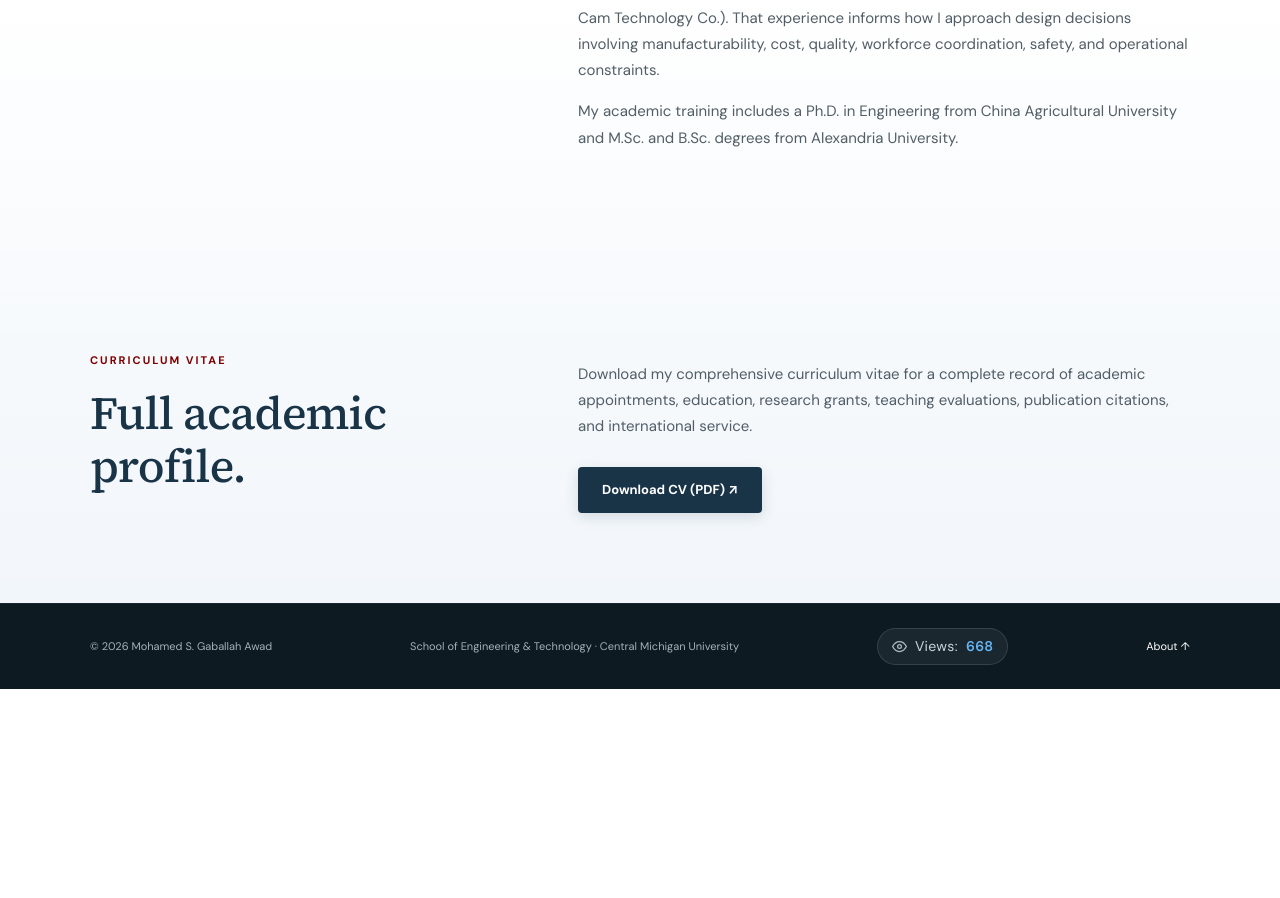
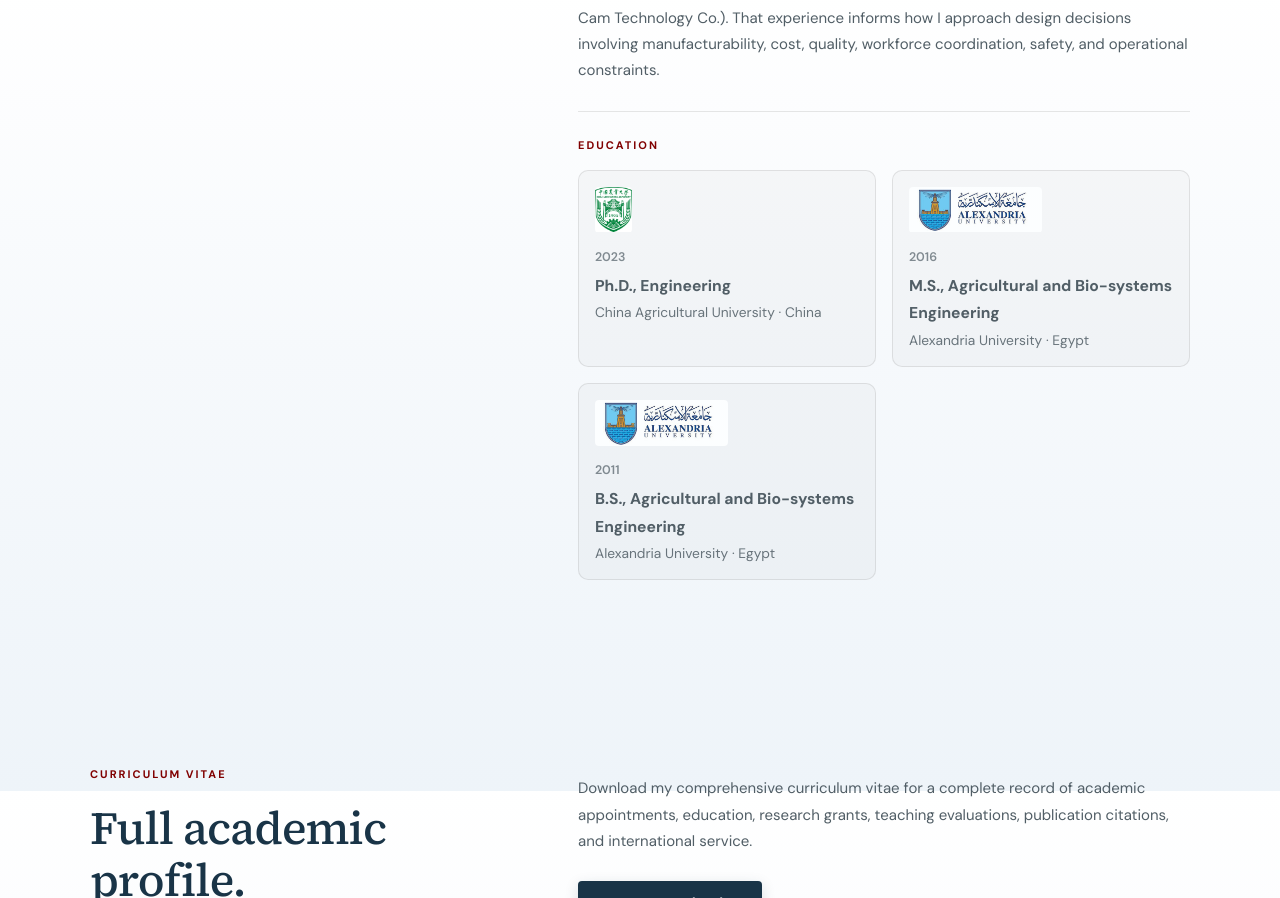
Before and after one commit to MohamedSGaballah/MohamedSGaballah.github.io, a plain HTML site: page index.html in a window 1280 px wide. Shown: the part 1609-2507 px from the top of the page. Before the commit the page ends 2298 px from the top, so only its background shows below. Drawn offline with Linux system fonts and the light colour scheme; a script that the page names is missing.

Commit message:
Update index.html

```diff
--- a/index.html
+++ b/index.html
@@ -98,7 +98,44 @@
         <h3>My work brings together environmental engineering research, university teaching, and hands-on engineering practice.</h3>
         <p>At Central Michigan University, I teach and mentor students across core engineering curricula and direct an industry-sponsored Senior Design program. My teaching emphasizes collaborative problem-solving, field visits, laboratory investigation, and translating fundamentals into practical systems.</p>
         <p>My perspective is also shaped by founding and managing a manufacturing facility (Cad Cam Technology Co.). That experience informs how I approach design decisions involving manufacturability, cost, quality, workforce coordination, safety, and operational constraints.</p>
-        <p>My academic training includes a Ph.D. in Engineering from China Agricultural University and M.Sc. and B.Sc. degrees from Alexandria University.</p>
+
+        <!-- Integrated Education Cards inside About -->
+        <div style="margin-top: 28px; padding-top: 24px; border-top: 1px solid rgba(128,128,128,0.2);">
+          <label style="display: block; margin-bottom: 14px;">EDUCATION</label>
+          <div style="display: grid; grid-template-columns: repeat(auto-fit, minmax(200px, 1fr)); gap: 16px;">
+
+            <!-- Ph.D. -->
+            <div style="background: rgba(128,128,128,0.05); border: 1px solid rgba(128,128,128,0.2); border-radius: 10px; padding: 16px; display: flex; flex-direction: column; gap: 10px;">
+              <img src="assets/images/cau-logo.png" alt="China Agricultural University" style="height: 46px; width: auto; object-fit: contain; align-self: flex-start; border-radius: 4px;"/>
+              <div>
+                <span style="font-size: 0.78rem; font-weight: 600; opacity: 0.7;">2023</span>
+                <h4 style="margin: 3px 0 4px; font-size: 0.98rem;">Ph.D., Engineering</h4>
+                <p style="margin: 0; font-size: 0.86rem; line-height: 1.4; opacity: 0.85;">China Agricultural University · China</p>
+              </div>
+            </div>
+
+            <!-- M.S. -->
+            <div style="background: rgba(128,128,128,0.05); border: 1px solid rgba(128,128,128,0.2); border-radius: 10px; padding: 16px; display: flex; flex-direction: column; gap: 10px;">
+              <img src="assets/images/alexandria-logo.png" alt="Alexandria University" style="height: 46px; width: auto; object-fit: contain; align-self: flex-start; border-radius: 4px;"/>
+              <div>
+                <span style="font-size: 0.78rem; font-weight: 600; opacity: 0.7;">2016</span>
+                <h4 style="margin: 3px 0 4px; font-size: 0.98rem;">M.S., Agricultural and Bio-systems Engineering</h4>
+                <p style="margin: 0; font-size: 0.86rem; line-height: 1.4; opacity: 0.85;">Alexandria University · Egypt</p>
+              </div>
+            </div>
+
+            <!-- B.S. -->
+            <div style="background: rgba(128,128,128,0.05); border: 1px solid rgba(128,128,128,0.2); border-radius: 10px; padding: 16px; display: flex; flex-direction: column; gap: 10px;">
+              <img src="assets/images/alexandria-logo.png" alt="Alexandria University" style="height: 46px; width: auto; object-fit: contain; align-self: flex-start; border-radius: 4px;"/>
+              <div>
+                <span style="font-size: 0.78rem; font-weight: 600; opacity: 0.7;">2011</span>
+                <h4 style="margin: 3px 0 4px; font-size: 0.98rem;">B.S., Agricultural and Bio-systems Engineering</h4>
+                <p style="margin: 0; font-size: 0.86rem; line-height: 1.4; opacity: 0.85;">Alexandria University · Egypt</p>
+              </div>
+            </div>
+
+          </div>
+        </div>
       </article>
     </section>
 
```
